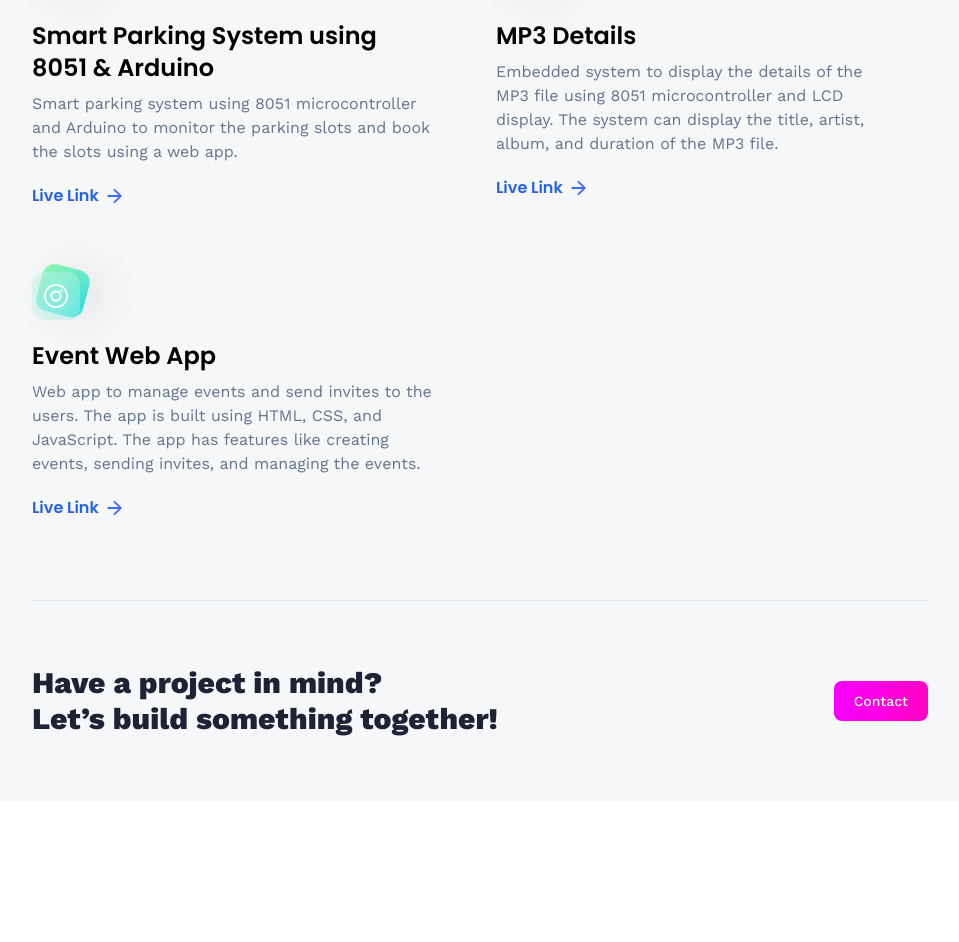
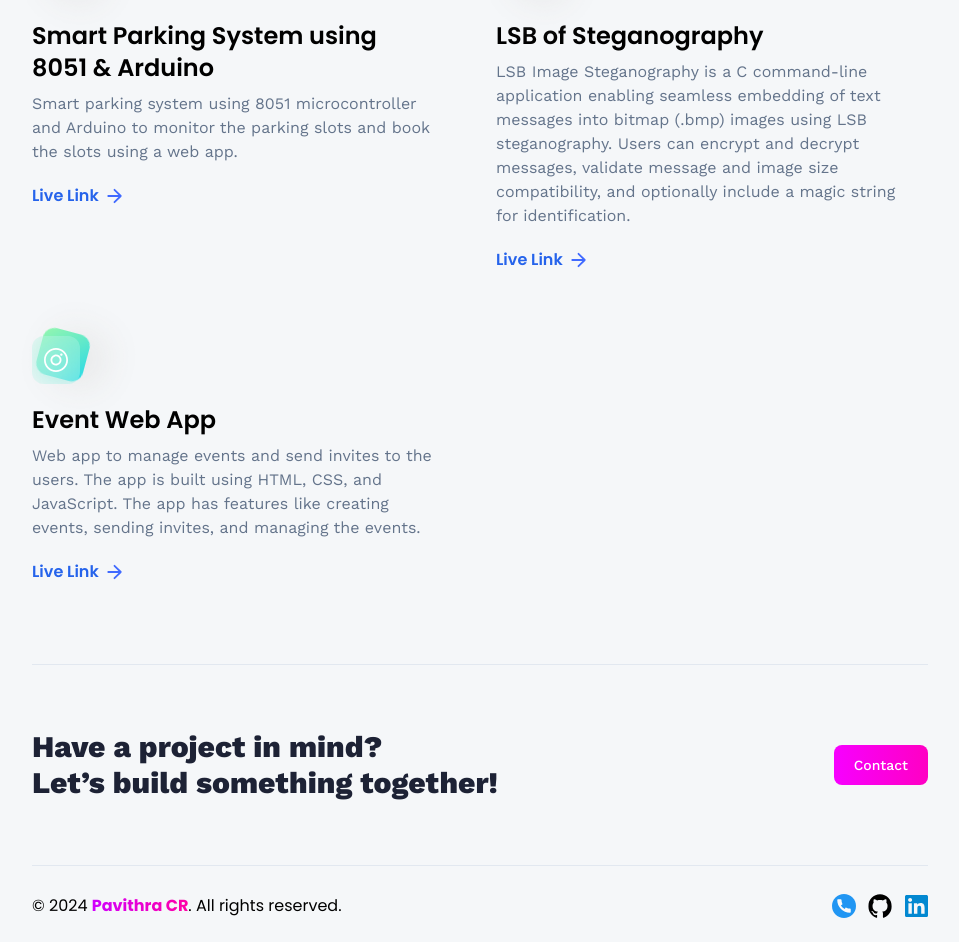
Before and after one commit to rishavConsoleLog21/pavithra-portfolio, a React (Vite) app: page /projects in a window 1280 px wide. Shown: the part 698-1640 px from the top of the page, without its empty margins (160-1119 px from the left). Before the commit the page ends 1499 px from the top, so only its background shows below. Built offline with nearby package versions, Linux system fonts and the light colour scheme.

Commit message:
+ Footer

```diff
--- a/src/App.jsx
+++ b/src/App.jsx
@@ -1,17 +1,29 @@
 import { Route, BrowserRouter as Router, Routes } from "react-router-dom";
+
 import Navbar from "./components/Navbar";
+import Footer from "./components/Footer"
 import { About, Contact, Home, Projects } from "./pages";
 
 const App = () => {
   return (
-    <main className="bg-slate-300/20 h-full">
+    <main className="bg-slate-300/20">
       <Router>
         <Navbar />
         <Routes>
           <Route path="/" element={<Home />} />
-          <Route path="/about" element={<About />} />
-          <Route path="/projects" element={<Projects />} />
-          <Route path="/contact" element={<Contact />} />
+          <Route
+            path="/*"
+            element={
+              <>
+                <Routes>
+                  <Route path="/about" element={<About />} />
+                  <Route path="/projects" element={<Projects />} />
+                  <Route path="/contact" element={<Contact />} />
+                </Routes>
+                <Footer />
+              </>
+            }
+          />
         </Routes>
       </Router>
     </main>
--- /dev/null
+++ b/src/components/Footer.jsx
@@ -0,0 +1,32 @@
+import { Link } from "react-router-dom";
+
+import { socialLinks } from "../constants";
+
+const Footer = () => {
+  return (
+    <footer className="footer font-poppins">
+      <hr className="border-slate-200" />
+
+      <div className="footer-container">
+        <p>
+          © 2024 <strong className="pink-gradient_text">Pavithra CR</strong>.
+          All rights reserved.
+        </p>
+
+        <div className="flex gap-3 justify-center items-center">
+          {socialLinks.map((link) => (
+            <Link key={link.name} to={link.link} target="_blank">
+              <img
+                src={link.iconUrl}
+                alt={link.name}
+                className="w-6 h-6 object-contain"
+              />
+            </Link>
+          ))}
+        </div>
+      </div>
+    </footer>
+  );
+};
+
+export default Footer;
--- a/src/constants/index.js
+++ b/src/constants/index.js
@@ -129,12 +129,12 @@ export const socialLinks = [
   {
     name: "GitHub",
     iconUrl: github,
-    link: "https://github.com/YourGitHubUsername",
+    link: "https://github.com/pavithracr1111",
   },
   {
     name: "LinkedIn",
     iconUrl: linkedin,
-    link: "https://www.linkedin.com/in/YourLinkedInUsername",
+    link: "https://www.linkedin.com/in/pavithracr1111/",
   },
 ];
 
@@ -166,10 +166,10 @@ export const projects = [
   {
     iconUrl: summiz,
     theme: "btn-back-green",
-    name: "MP3 Details",
+    name: "LSB of Steganography",
     description:
-      "Embedded system to display the details of the MP3 file using 8051 microcontroller and LCD display. The system can display the title, artist, album, and duration of the MP3 file.",
-    link: "https://github.com/pavithracr1111",
+      "LSB Image Steganography is a C command-line application enabling seamless embedding of text messages into bitmap (.bmp) images using LSB steganography. Users can encrypt and decrypt messages, validate message and image size compatibility, and optionally include a magic string for identification.",
+    link: "https://github.com/pavithracr1111/Pavithra_C_R___STEGO_Project",
   },
   {
     iconUrl: snapgram,
```
